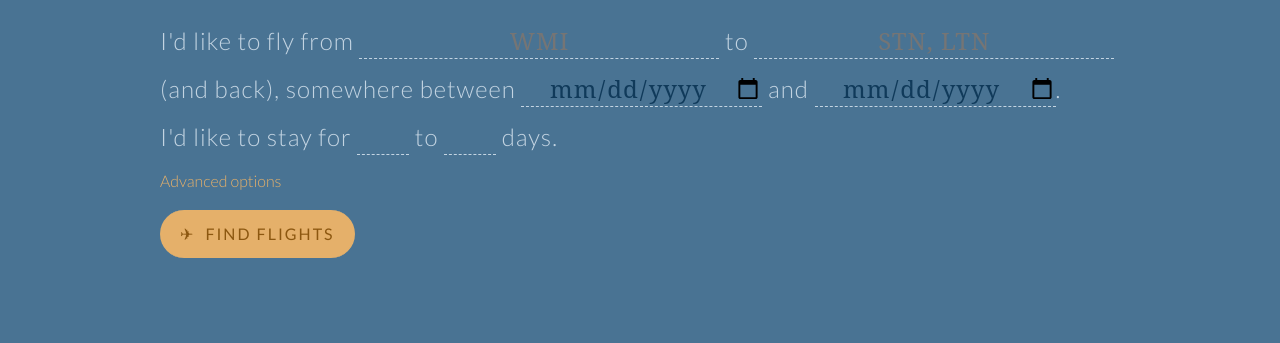
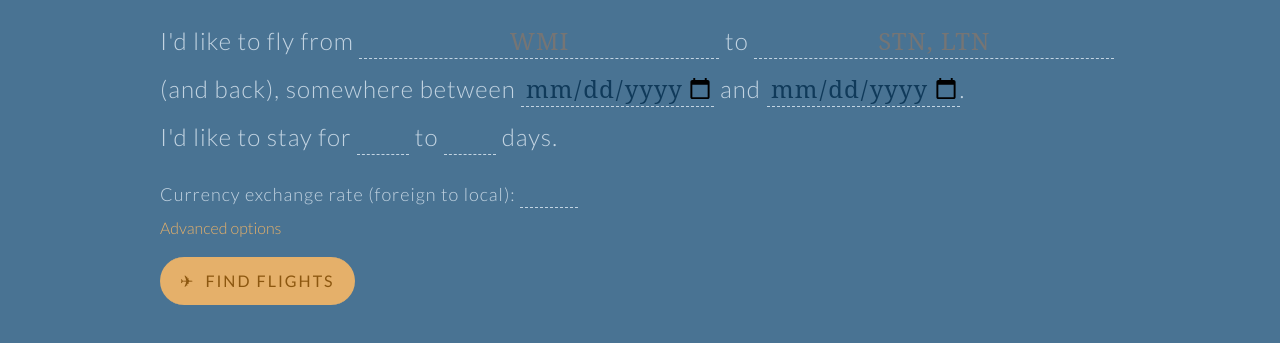
Before and after one commit to Silhoue/flights-finder, a website: page src/public/index.html in a window 1280 px wide. Shown: the part 119-462 px from the top of the page. Drawn offline with Linux system fonts and the light colour scheme.

Commit message:
Add form field for currency exchange ratio

```diff
--- a/src/flightsFinder.js
+++ b/src/flightsFinder.js
@@ -13,7 +13,7 @@ module.exports = function findFlights (body) {
 	const allowedDaysBack = body.allowedDaysBack
 	const spanInDaysMin = body.spanInDaysMin
 	const spanInDaysMax = body.spanInDaysMax
-	const currencyRatio = 1
+	const currencyRatio = body.currencyRatio
 
 	const dates = getDatesBetween(minDate, maxDate);
 	return fetchAllFlights(airportsFrom, airportsTo, dates)
--- a/src/public/index.html
+++ b/src/public/index.html
@@ -22,6 +22,10 @@
 				</br>
 				I'd like to stay for <input type="number" name="spanInDaysMin" min="0" step="1" required />
 				to <input type="number" name="spanInDaysMax" min="0" step="1" required /> days.
+				<label class="basic-options-currency">
+					Currency exchange rate (foreign to local):
+					<input type="number" name="exchangeRate" min="0" step="any" required />
+				</label>
 			</div>
 			<button type="button" class="advanced-options-toggle">Advanced options</button>
 			<fieldset name="allowedDaysThere" class="advanced-options">
--- a/src/public/script.js
+++ b/src/public/script.js
@@ -25,7 +25,8 @@ function findFlights (e) {
 			allowedDaysThere: getAllowedDays(formData.allowedDaysThere.elements),
 			allowedDaysBack: getAllowedDays(formData.allowedDaysBack.elements),
 			spanInDaysMin: formData.spanInDaysMin.value,
-			spanInDaysMax: formData.spanInDaysMax.value
+			spanInDaysMax: formData.spanInDaysMax.value,
+			currencyRatio: formData.exchangeRate.value
 		})
 	})
 	.then(function (response) {
--- a/src/public/styles.css
+++ b/src/public/styles.css
@@ -33,10 +33,22 @@ button {
 	outline: none;
 }
 .basic-options input[type=date] {
-	width: 10em;
+	width: 8em;
 }
 .basic-options input[type=number] {
 	width: 2em;
+}
+.basic-options-currency,
+.advanced-options {
+	font-size: 18px;
+	line-height: 20px;
+	margin-top: 20px;
+}
+.basic-options-currency {
+	display: block;
+}
+.basic-options-currency input[type=number] {
+	width: 3em;
 }
 .advanced-options-toggle {
 	color: #E5B06A;
@@ -58,11 +70,8 @@ button {
 	display: inline-block;
 }
 .advanced-options {
-	font-size: 18px;
-	line-height: 20px;
 	display: none;
 	max-width: 264px;
-	margin-top: 20px;
 	border-color: #C3D4E2;
 }
 .advanced-options label {
@@ -98,7 +107,7 @@ button {
 	font-size: 16px;
 	line-height: 1;
 	letter-spacing: 0.5px;
-	max-width: 500px;
+	max-width: 520px;
 	margin: 20px auto;
 	padding: 0 20px;
 }
```
